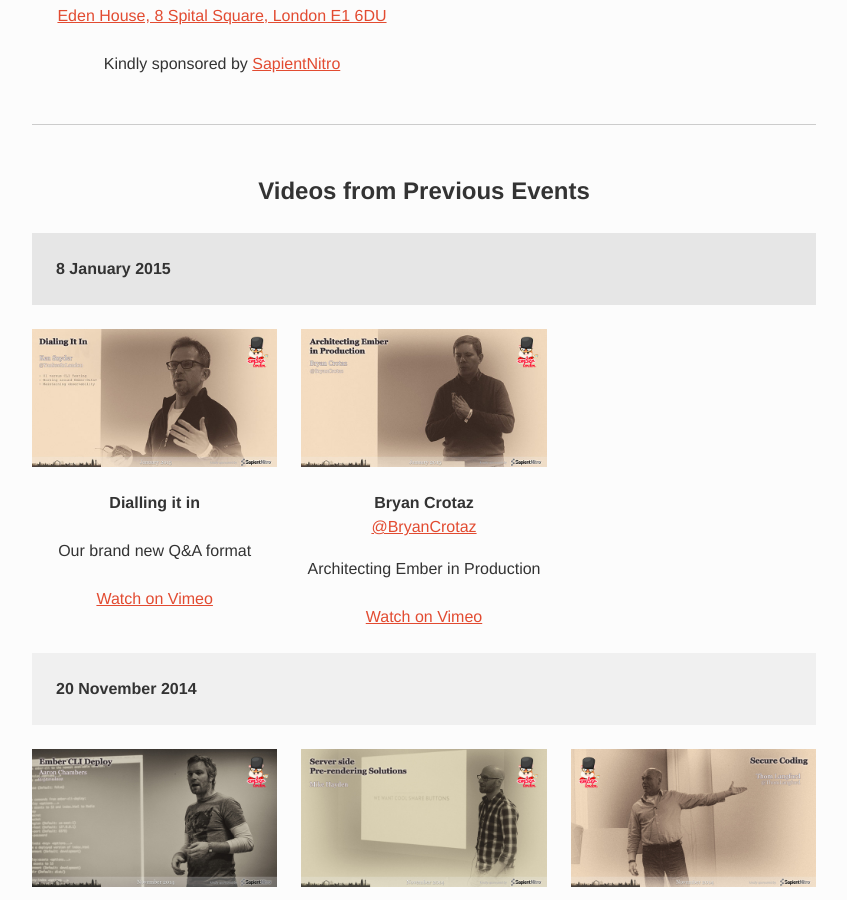
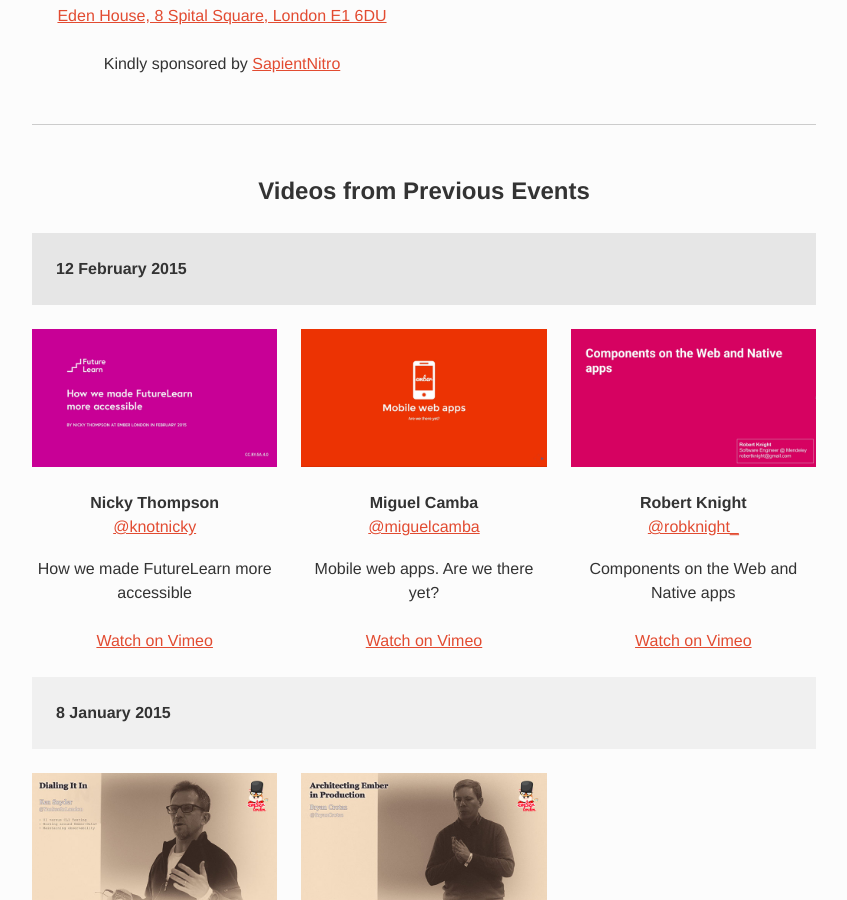
Before and after one commit to emberlondon/emberlondon.github.io, a Jekyll site: the page built from index.html, in a window 1280 px wide and 900 px high, scrolled down 2314 px. Shown: the whole window, without its empty margins (216-1063 px from the left). Built offline with Jekyll 4.4.1, drawn with Linux system fonts in a browser that asks for light colours; nearby versions of some CDN libraries.

Commit message:
Add Feb 2015 video links

```diff
--- a/_data/previous-events.yml
+++ b/_data/previous-events.yml
@@ -1,3 +1,20 @@
+- date: 12 February 2015
+  talks:
+  - speaker_name: Nicky Thompson
+    speaker_twitter: knotnicky
+    info: How we made FutureLearn more accessible
+    image: images/speakers/knotnicky.png
+    video_url: https://vimeo.com/119842870
+  - speaker_name: Miguel Camba
+    speaker_twitter: miguelcamba
+    info: Mobile web apps. Are we there yet?
+    image: images/speakers/miguelcamba.png
+    video_url: https://vimeo.com/119847301
+  - speaker_name: Robert Knight
+    speaker_twitter: robknight_
+    info: Components on the Web and Native apps
+    image: images/speakers/robknight.png
+    video_url: https://vimeo.com/119864047
 - date: 8 January 2015
   talks:
   - speaker_name: Dialling it in
```
Also changed, not shown: images/speakers/knotnicky.jpg, images/speakers/knotnicky.png (added), images/speakers/miguelcamba.jpg (added), images/speakers/miguelcamba.png (added), images/speakers/robknight.png (added).
